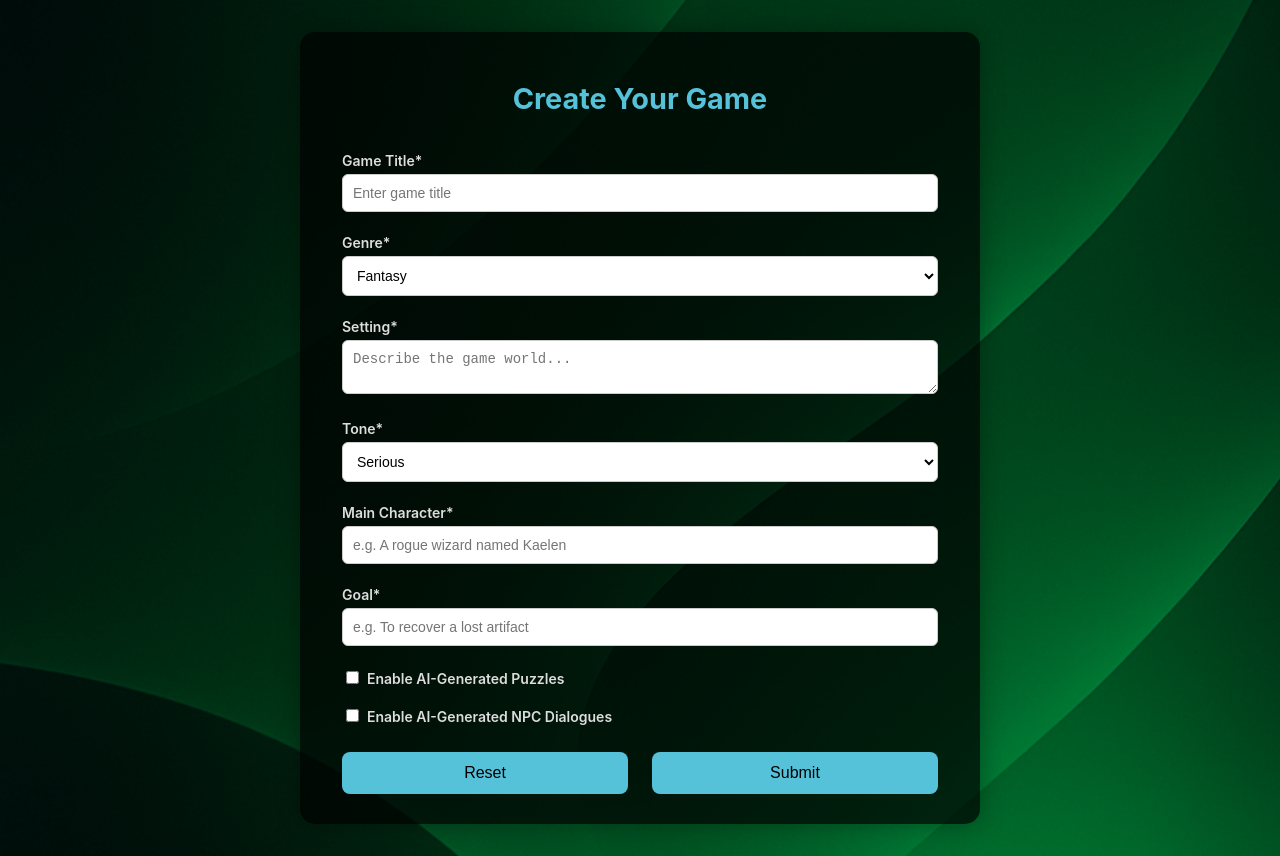
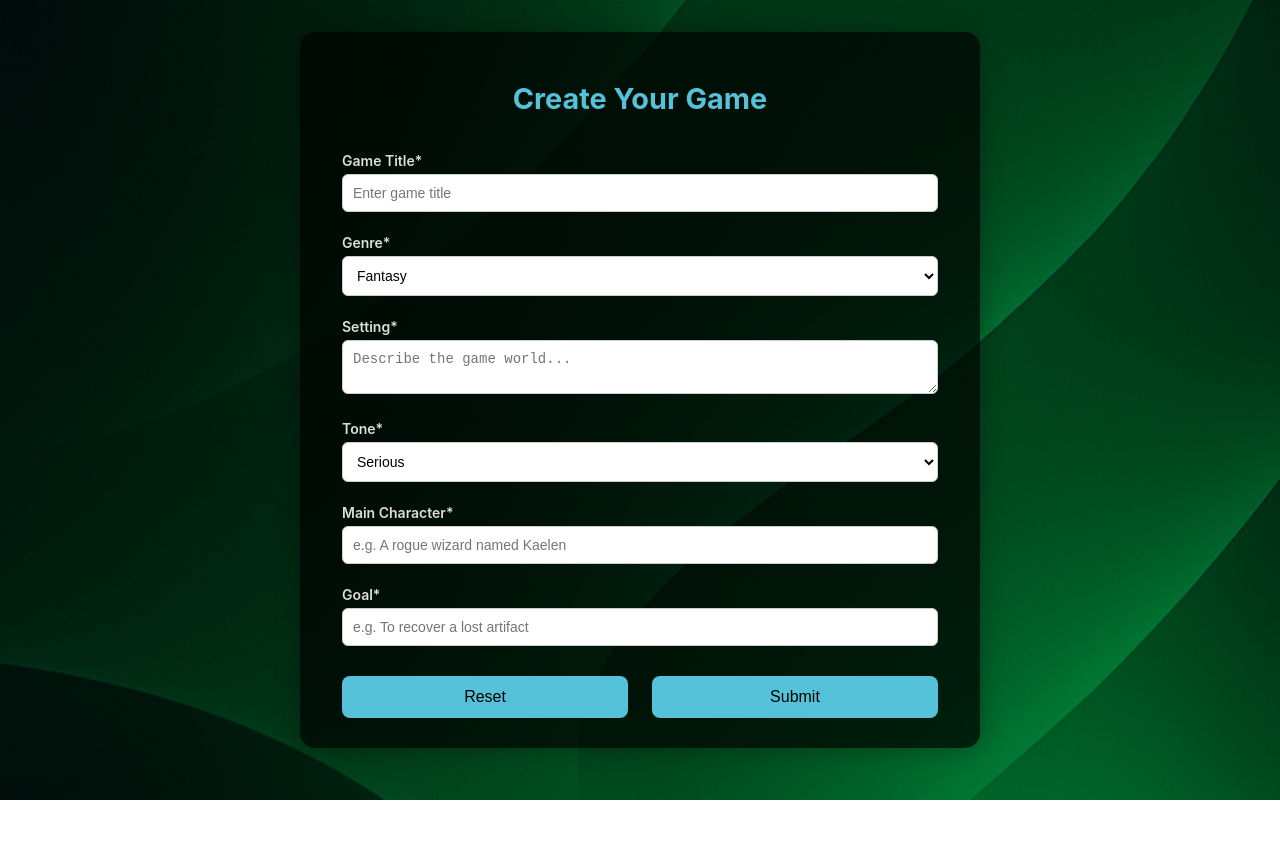
Before and after one commit to Vafakos/text-based-ai-framework, a React (Vite) app in the folder frontend/: page /form in a window 1280 px wide. After the commit the page ends 800 px from the top, so only its background shows below. Built offline with nearby package versions, Linux system fonts and the light colour scheme.

Commit message:
chore: removed puzzlesEnabled and npcEnabled from form

```diff
--- a/frontend/src/pages/Form.jsx
+++ b/frontend/src/pages/Form.jsx
@@ -10,8 +10,6 @@ export default function Form() {
     const [tone, setTone] = useState("Serious");
     const [mainCharacter, setMainCharacter] = useState("");
     const [goal, setGoal] = useState("");
-    const [puzzlesEnabled, setPuzzlesEnabled] = useState(false);
-    const [npcEnabled, setNpcEnabled] = useState(false);
     const [generatedIntro, setGeneratedIntro] = useState("");
 
     const handleSubmit = async (e) => {
@@ -23,8 +21,6 @@ export default function Form() {
             tone,
             mainCharacter,
             goal,
-            puzzlesEnabled,
-            npcEnabled,
         };
         console.log("Form submitted:", formData);
 
@@ -52,8 +48,6 @@ export default function Form() {
         setTone("Serious");
         setMainCharacter("");
         setGoal("");
-        setPuzzlesEnabled(false);
-        setNpcEnabled(false);
         setGeneratedIntro("");
     };
 
@@ -119,26 +113,6 @@ export default function Form() {
                             required
                         />
 
-                        <label htmlFor="puzzlesEnabled">
-                            <input
-                                id="puzzlesEnabled"
-                                type="checkbox"
-                                checked={puzzlesEnabled}
-                                onChange={() => setPuzzlesEnabled(!puzzlesEnabled)}
-                            />
-                            Enable AI-Generated Puzzles
-                        </label>
-
-                        <label htmlFor="npcEnabled">
-                            <input
-                                id="npcEnabled"
-                                type="checkbox"
-                                checked={npcEnabled}
-                                onChange={() => setNpcEnabled(!npcEnabled)}
-                            />
-                            Enable AI-Generated NPC Dialogues
-                        </label>
-
                         <div className="form-buttons">
                             <button type="reset" onClick={handleReset}>
                                 Reset
--- a/frontend/src/styles/Form.css
+++ b/frontend/src/styles/Form.css
@@ -52,11 +52,6 @@
     color: #000;
 }
 
-.form-container input[type="checkbox"] {
-    width: auto;
-    margin-right: 8px;
-}
-
 .form-buttons {
     display: flex;
     justify-content: space-between;
```
